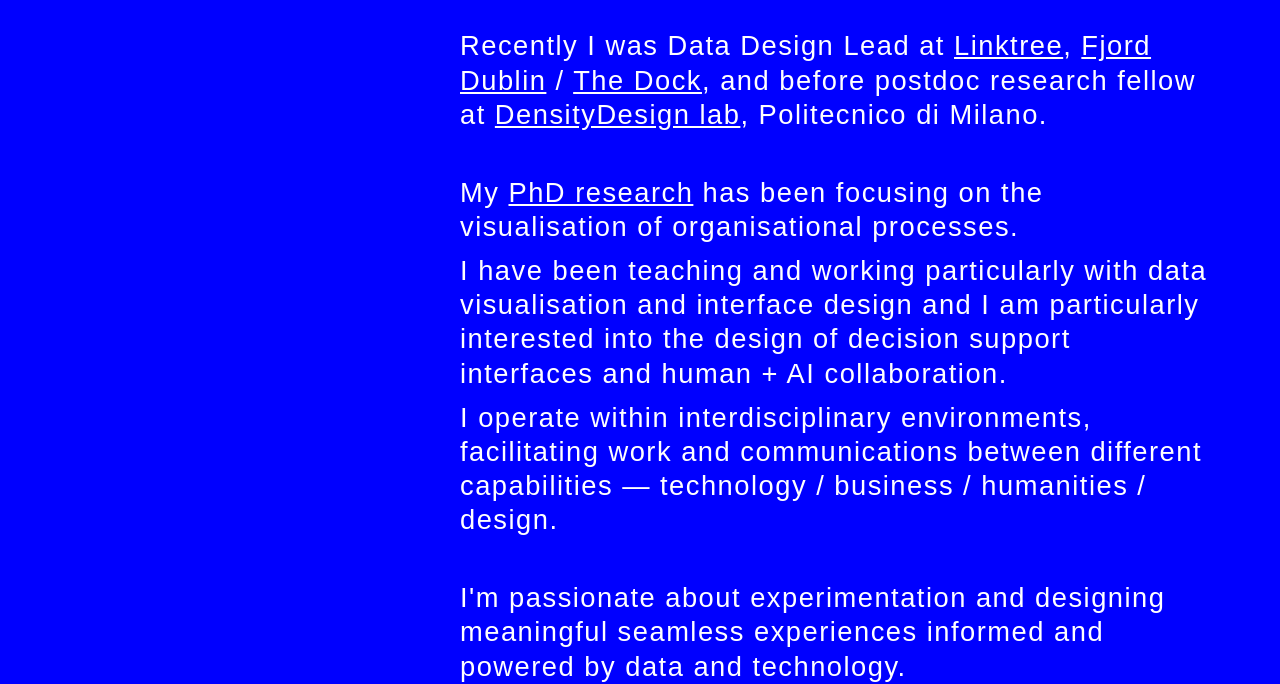
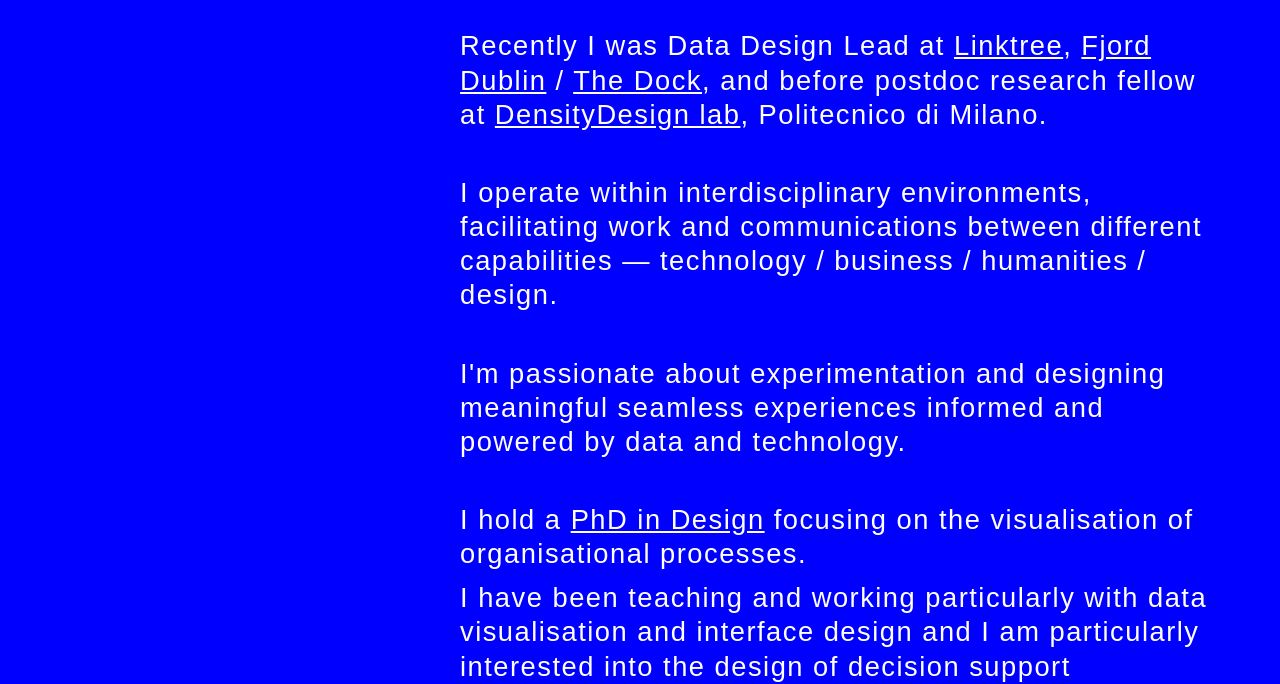
Before and after one commit to azzurrapini/azzurrapini.github.io, a plain HTML site: page index.html in a window 1280 px wide. Shown: the part 123-807 px from the top of the page. Drawn offline with nearby package versions, Linux system fonts and the light colour scheme; a web font is replaced by a local one.

Commit message:
Update index.html

```diff
--- a/index.html
+++ b/index.html
@@ -34,9 +34,9 @@
 
 			<p> I am a design lead with a focus on data driven products. </p> </br> <p> Recently I was Data Design Lead at <a href="https://linktr.ee/" target="_blank">Linktree</a>, <a href="https://www.fjordnet.com/offices/dublin/" target="_blank">Fjord Dublin</a> / <a href="https://www.accenture.com/ie-en/company-dublin-innovation-centre-the-dock" target="_blank">The Dock</a>, and before postdoc research fellow at <a href="http://www.densitydesign.org/" target="_blank">DensityDesign lab</a>, Politecnico di Milano.</p> <br>
 
-			<p> My <a href="http://www.densitydesign.org/research/redesigning-organizational-processes/" target="_blank">PhD research</a> has been focusing on the visualisation of organisational processes. </p> <p>I have been teaching and working particularly with data visualisation and interface design and I am particularly interested into the design of decision support interfaces and human + AI collaboration.</p>
+            <p>I operate within interdisciplinary environments, facilitating work and communications between different capabilities — technology / business / humanities / design. </p> <br> <p> I'm passionate about experimentation and designing meaningful seamless experiences informed and powered by data and technology.</p> <br>
 
-            <p>I operate within interdisciplinary environments, facilitating work and communications between different capabilities — technology / business / humanities / design. </p> <br> <p> I'm passionate about experimentation and designing meaningful seamless experiences informed and powered by data and technology.</p> <br>
+            <p> I hold a <a href="http://www.densitydesign.org/research/redesigning-organizational-processes/" target="_blank">PhD in Design</a> focusing on the visualisation of organisational processes. </p> <p>I have been teaching and working particularly with data visualisation and interface design and I am particularly interested into the design of decision support interfaces and human + AI collaboration.</p>
 
 	       <p> Something more about me <a href="https://linktr.ee/azzurrapini" target="_blank">here</a>. And some written stuff <a href="https://scholar.google.com/citations?user=YRcEFegAAAAJ&hl=en" target="_blank">here</a>.</p> <br>
 
```
